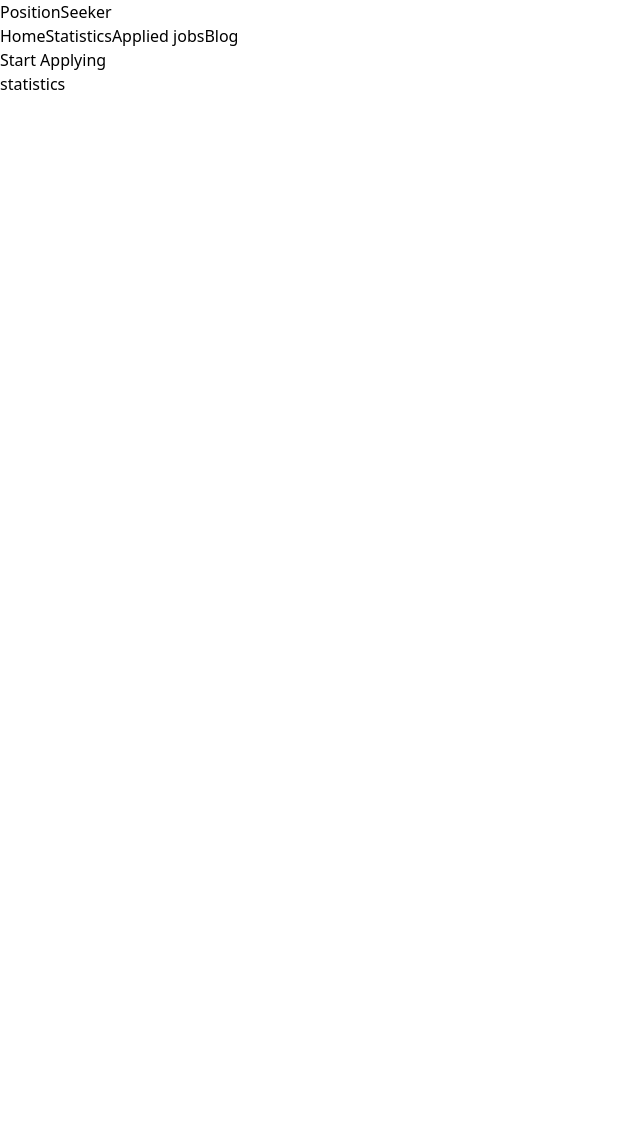
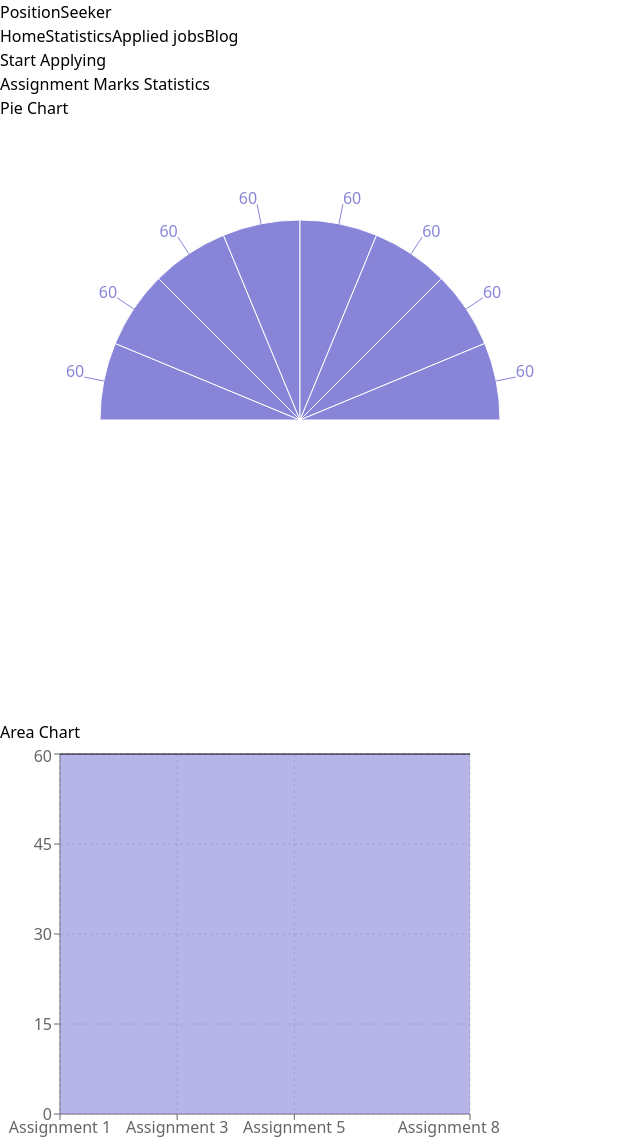
Before and after one commit to HabibaSabrina/career-hub, a React (Vite) app: page /statistics in a window 1280 px wide. Shown: the whole page, without its empty margins (0-640 px from the left). Before the commit the page ends 800 px from the top, so only its background shows below. Built offline with nearby package versions, Linux system fonts and the light colour scheme.

Commit message:
statistics section is added

```diff
--- a/package.json
+++ b/package.json
@@ -19,6 +19,7 @@
     "react": "^18.2.0",
     "react-dom": "^18.2.0",
     "react-router-dom": "^6.10.0",
+    "recharts": "^2.5.0",
     "sort-by": "^1.2.0"
   },
   "devDependencies": {
--- a/src/components/AppliedJobsDetails/AppliedJobsDetails.jsx
+++ b/src/components/AppliedJobsDetails/AppliedJobsDetails.jsx
@@ -1,5 +1,6 @@
 import React from 'react';
 import { MapPinIcon, CurrencyDollarIcon } from '@heroicons/react/24/outline'
+import { Link } from 'react-router-dom';
 
 const AppliedJobsDetails = ({ appliedJob }) => {
     const { id, companyLogo, jobTitle, companyName, jobType, location, jobTiming, salary } = appliedJob
@@ -22,7 +23,7 @@ const AppliedJobsDetails = ({ appliedJob }) => {
                     </div>
                 </div>
             </div>
-            <button className='h-14 p-4 rounded-xl mt-5 text-white font-semibold bg-gradient-to-r from-indigo-400 to-violet-600'>View Details</button>
+            <Link to={`/job/${id}`}><button className='h-14 p-4 rounded-xl mt-5 text-white font-semibold bg-gradient-to-r from-indigo-400 to-violet-600'>View Details</button></Link>
         </div>
     );
 };
--- a/src/components/FeaturedJob/FeaturedJob.jsx
+++ b/src/components/FeaturedJob/FeaturedJob.jsx
@@ -18,7 +18,7 @@ const FeaturedJob = ({job}) => {
                 <p className='flex text-gray-500'><MapPinIcon className="h-6 w-6 mr-1" /> {location}</p>
                 <p className='flex text-gray-500'><CurrencyDollarIcon className="h-6 w-6 mr-1" /> {salary}</p>
                 </div>
-                <Link to={`/${id}`}><button className=' p-4 rounded-xl mt-5 text-white font-semibold bg-gradient-to-r from-indigo-400 to-violet-600'>View Details</button></Link>
+                <Link to={`/job/${id}`}><button className=' p-4 rounded-xl mt-5 text-white font-semibold bg-gradient-to-r from-indigo-400 to-violet-600'>View Details</button></Link>
 
 
             </div>
--- a/src/components/Statistics/Statistics.jsx
+++ b/src/components/Statistics/Statistics.jsx
@@ -1,9 +1,59 @@
 import React from 'react';
+import { PieChart, Pie, AreaChart, Area, XAxis, YAxis, CartesianGrid, Sector, Cell, ResponsiveContainer, Tooltip } from 'recharts';
+const Statistics = () => {
+    const marksData = [
+        { name: 'Assignment 1', value: 60 },
+        { name: 'Assignment 2', value: 60 },
+        { name: 'Assignment 3', value: 60 },
+        { name: 'Assignment 4', value: 60 },
+        { name: 'Assignment 5', value: 60 },
+        { name: 'Assignment 6', value: 60 },
+        { name: 'Assignment 7', value: 60 },
+        { name: 'Assignment 8', value: 60 }
+    ];
 
-const Statistics = () => {
     return (
         <div>
-            <h1>statistics</h1>
+            <h1 className='bg-gray-50 text-center p-20 text-3xl font-bold'>Assignment Marks Statistics</h1>
+            <div className='flex justify-center gap-40 my-20'>
+                <div>
+                    <h1 className='text-3xl font-bold text-center my-10'>Pie Chart</h1>
+                    <PieChart width={600} height={600} className='mx-auto'>
+                        <Pie
+                            dataKey="value"
+                            startAngle={180}
+                            endAngle={0}
+                            data={marksData}
+                            cx="50%"
+                            cy="50%"
+                            outerRadius={200}
+                            fill="#8884d8"
+                            label
+                        />
+                        <Tooltip></Tooltip>
+                    </PieChart>
+                </div>
+                <div>
+                    <h1 className='text-center text-3xl font-bold my-10'>Area Chart</h1>
+                    <AreaChart className='mx-auto'
+                        width={500}
+                        height={400}
+                        data={marksData}
+                        margin={{
+                            top: 10,
+                            right: 30,
+                            left: 0,
+                            bottom: 0,
+                        }}
+                    >
+                        <CartesianGrid strokeDasharray="3 3" />
+                        <XAxis dataKey="name" />
+                        <YAxis />
+                        <Tooltip />
+                        <Area type="monotone" dataKey="value" stroke="black" fill="#8884d8" />
+                    </AreaChart>
+                </div>
+            </div>
         </div>
     );
 };
--- a/src/loaders/getAppliedJobs.js
+++ b/src/loaders/getAppliedJobs.js
@@ -1,7 +1,7 @@
 import { getStoredCart } from "../utilities/fakeDb"
 
 export const appliedJobsCart = async () =>{
-    const totalJobsData = await fetch('jobs.json')
+    const totalJobsData = await fetch('/jobs.json')
     const totalJobs = await totalJobsData.json()
     const savedCart = getStoredCart()
     let appliedJobsArr = []
--- a/src/main.jsx
+++ b/src/main.jsx
@@ -21,12 +21,12 @@ const router = createBrowserRouter([
       {
         path:'/',
         element:<Home></Home>,
-        loader: () => fetch('jobs.json')
+        loader: () => fetch('/jobs.json')
       },
       {
-        path:'/:id',
+        path:'/job/:id',
         element: <JobDetails></JobDetails>,
-        loader: ({params}) => fetch(`jobs.json`)
+        loader: ({params}) => fetch(`/jobs.json`)
 
       },
       {
```
Also changed, not shown: 1 other file (tests, documents, lock files or other folders).
